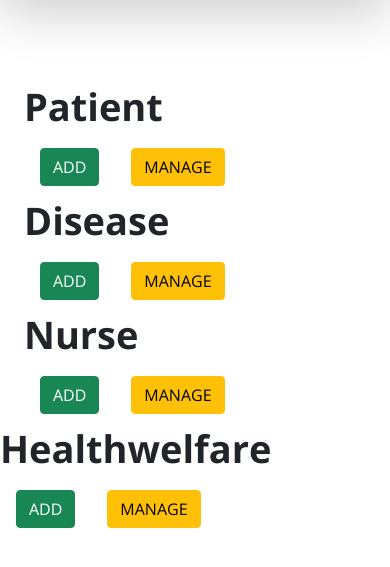
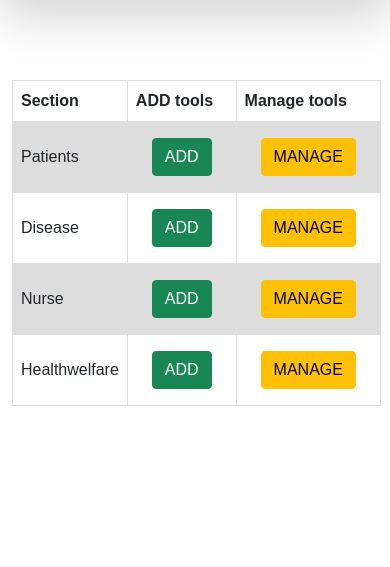
Before and after one commit to lahmpalms/projectImageProcessing, a Django app: page /admin-page/ in a window 390 px wide. Shown: the part 74-641 px from the top of the page. Run offline with Django 3.2, Linux system fonts and the light colour scheme; a user stored in the database is signed in; parts of the project's set-up code (start-up, migrations or seed data) failed here and were passed over; some libraries are stand-ins or nearby versions.

Commit message:
update index and admin page / test chart.html

```diff
--- a/templates/admin_page.html
+++ b/templates/admin_page.html
@@ -34,6 +34,23 @@ TemplateMo 566 Medic Care
 https://templatemo.com/tm-566-medic-care
 
 -->
+<style>
+    table {
+      font-family: arial, sans-serif;
+      border-collapse: collapse;
+      width: 100%;
+    }
+
+    td, th {
+      border: 1px solid #dddddd;
+      text-align: left;
+      padding: 8px;
+    }
+
+    tr:nth-child(even) {
+      background-color: #dddddd;
+    }
+    </style>
 </head>
 
 <body id="top">
@@ -68,36 +85,38 @@ https://templatemo.com/tm-566-medic-care
             </div>
         </nav>
         <section class="section-padding" id="about">
-            <div class="row">
-                <div class="col">
-                    <div class="container">
-                        <h1> Patient </h1>
-                        <div class="btn-group" role="group" aria-label="Basic example">
-                            <a class="nav-link" href="{% url 'add_patient' %}"><button type="button" class="btn btn-success">ADD</button></a>
-                            <a class="nav-link" href="{% url 'manage_patient' %}"><button type="button" class="btn btn-warning">MANAGE</button> </a>
-                        </div>
-                        <h1> Disease </h1>
-                        <div class="btn-group" role="group" aria-label="Basic example">
-                            <a class="nav-link" href="{% url 'add_disease' %}"><button type="button" class="btn btn-success">ADD</button></a>
-                            <a class="nav-link" href="{% url 'manage_disease' %}"><button type="button" class="btn btn-warning">MANAGE</button> </a>
-                        </div>
-                    </div>
-                </div>
-                <div class="col">
-                    <div class="container">
-                        <h1> Nurse </h1>
-                        <div class="btn-group" role="group" aria-label="Basic example">
-                            <a class="nav-link" href="{% url 'add_nurse' %}"><button type="button" class="btn btn-success">ADD</button></a>
-                            <a class="nav-link" href="{% url 'manage_nurse' %}"><button type="button" class="btn btn-warning">MANAGE</button> </a>
-                        </div>
-                    </div>
-                    <h1> Healthwelfare </h1>
-                        <div class="btn-group" role="group" aria-label="Basic example">
-                            <a class="nav-link" href="{% url 'add_healthwelfare' %}"><button type="button" class="btn btn-success">ADD</button></a>
-                            <a class="nav-link" href="{% url 'manage_healthwelfare' %}"><button type="button" class="btn btn-warning">MANAGE</button> </a>
-                        </div>
-                </div>
+            <div class="container">
+                <table>
+                    <tr>
+                      <th>Section</th>
+                      <th>ADD tools</th>
+                      <th>Manage tools</th>
+                    </tr>
+                    <tr>
+                        <td>Patients</td>
+                        <td><a class="nav-link" href="{% url 'add_patient' %}"><button type="button" class="btn btn-success">ADD</button></a></td>
+                        <td> <a class="nav-link" href="{% url 'manage_patient' %}"><button type="button" class="btn btn-warning">MANAGE</button></td>
+                    </tr>
+                    <tr>
+                        <td> Disease </td>
+                        <td> <a class="nav-link" href="{% url 'add_disease' %}"><button type="button" class="btn btn-success">ADD</button></a></td>
+                        <td> <a class="nav-link" href="{% url 'manage_disease' %}"><button type="button" class="btn btn-warning">MANAGE</button> </a></td>
+                    </tr>
+                    <tr>
+                        <td> Nurse </td>
+                        <td> <a class="nav-link" href="{% url 'add_nurse' %}"><button type="button" class="btn btn-success">ADD</button></a></td>
+                        <td> <a class="nav-link" href="{% url 'manage_nurse' %}"><button type="button" class="btn btn-warning">MANAGE</button> </a></td>
+
+                    </tr>
+                    <tr>
+                        <td> Healthwelfare </td>
+                        <td> <a class="nav-link" href="{% url 'add_healthwelfare' %}"><button type="button" class="btn btn-success">ADD</button></a> </td>
+                        <td> <a class="nav-link" href="{% url 'manage_healthwelfare' %}"><button type="button" class="btn btn-warning">MANAGE</button> </a></td>
+                    </tr>
+                </table>
+
             </div>
+
         </section>
     </main>
 
```
Also changed, not shown: templates/chart.html (added, +130 -0 lines), templates/index.html (+23 -1 lines), db.sqlite3, uploadimg/views.py (line endings or trailing spaces).
